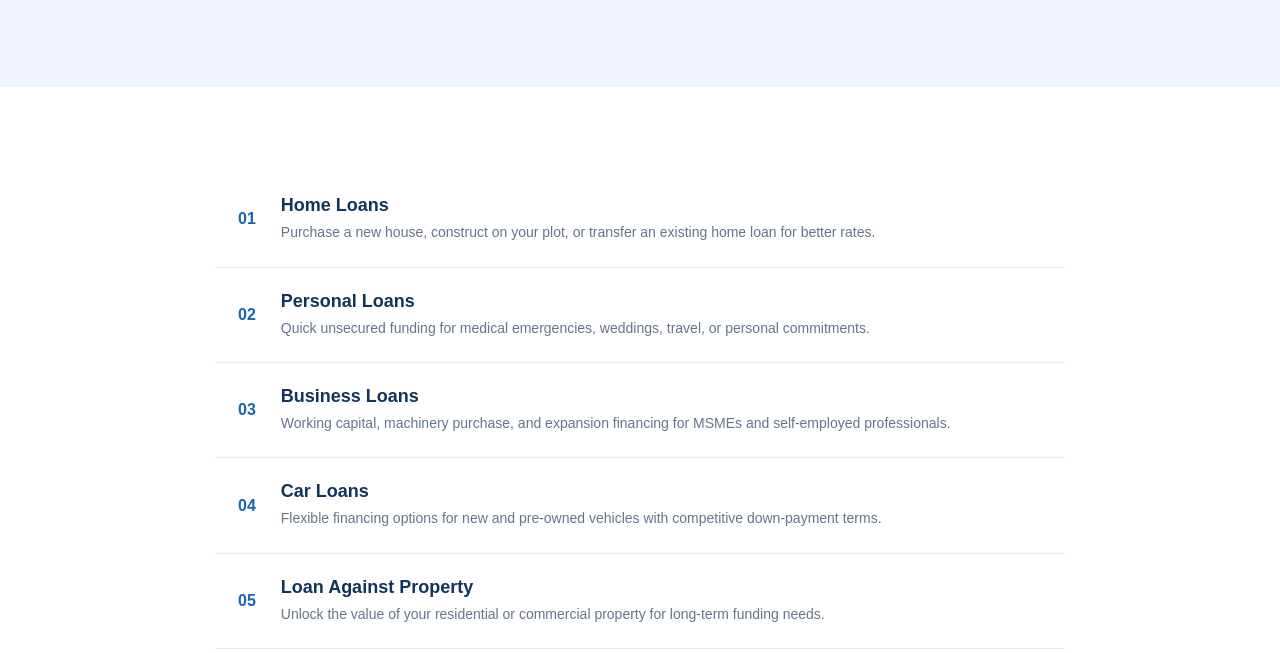
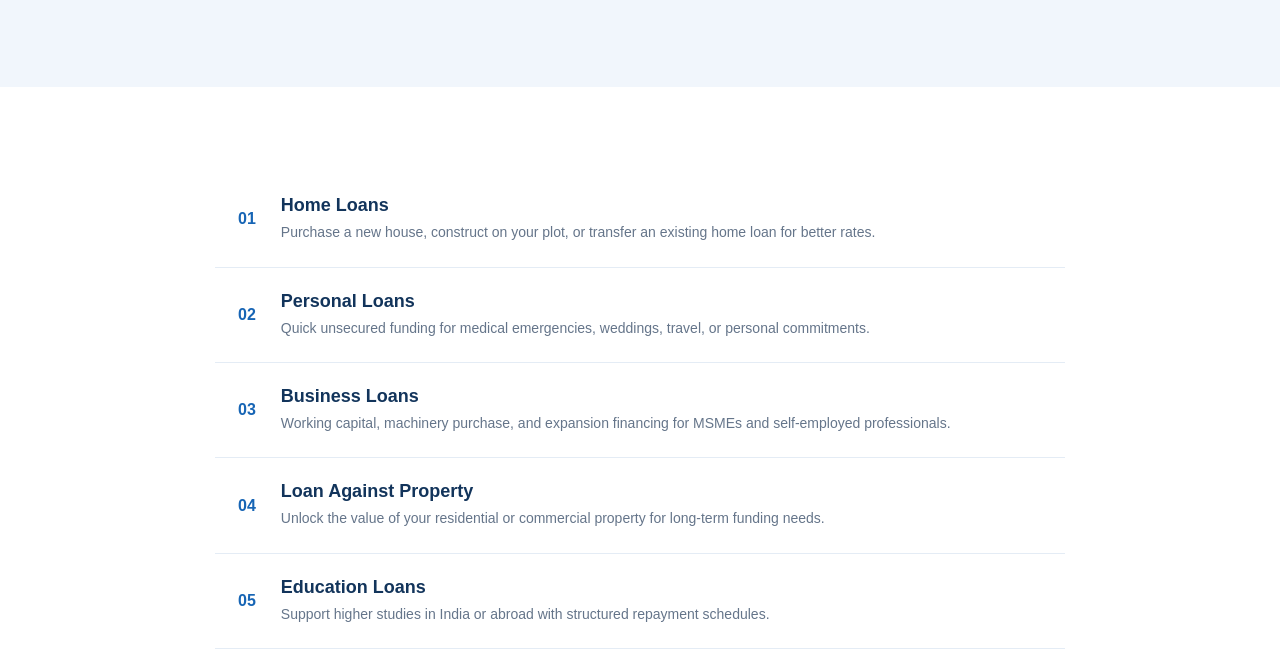
Before and after one commit to loanpower007-gif/loan-power, a plain HTML site: page services.html in a window 1280 px wide. Shown: the part 299-952 px from the top of the page. Drawn offline with Linux system fonts and the light colour scheme.

Commit message:
Add files via upload

```diff
--- a/services.html
+++ b/services.html
@@ -53,19 +53,12 @@
             <div class="loan-item">
                 <span>04</span>
                 <div>
-                    <h3>Car Loans</h3>
-                    <p>Flexible financing options for new and pre-owned vehicles with competitive down-payment terms.</p>
-                </div>
-            </div>
-            <div class="loan-item">
-                <span>05</span>
-                <div>
                     <h3>Loan Against Property</h3>
                     <p>Unlock the value of your residential or commercial property for long-term funding needs.</p>
                 </div>
             </div>
             <div class="loan-item">
-                <span>06</span>
+                <span>05</span>
                 <div>
                     <h3>Education Loans</h3>
                     <p>Support higher studies in India or abroad with structured repayment schedules.</p>
```
